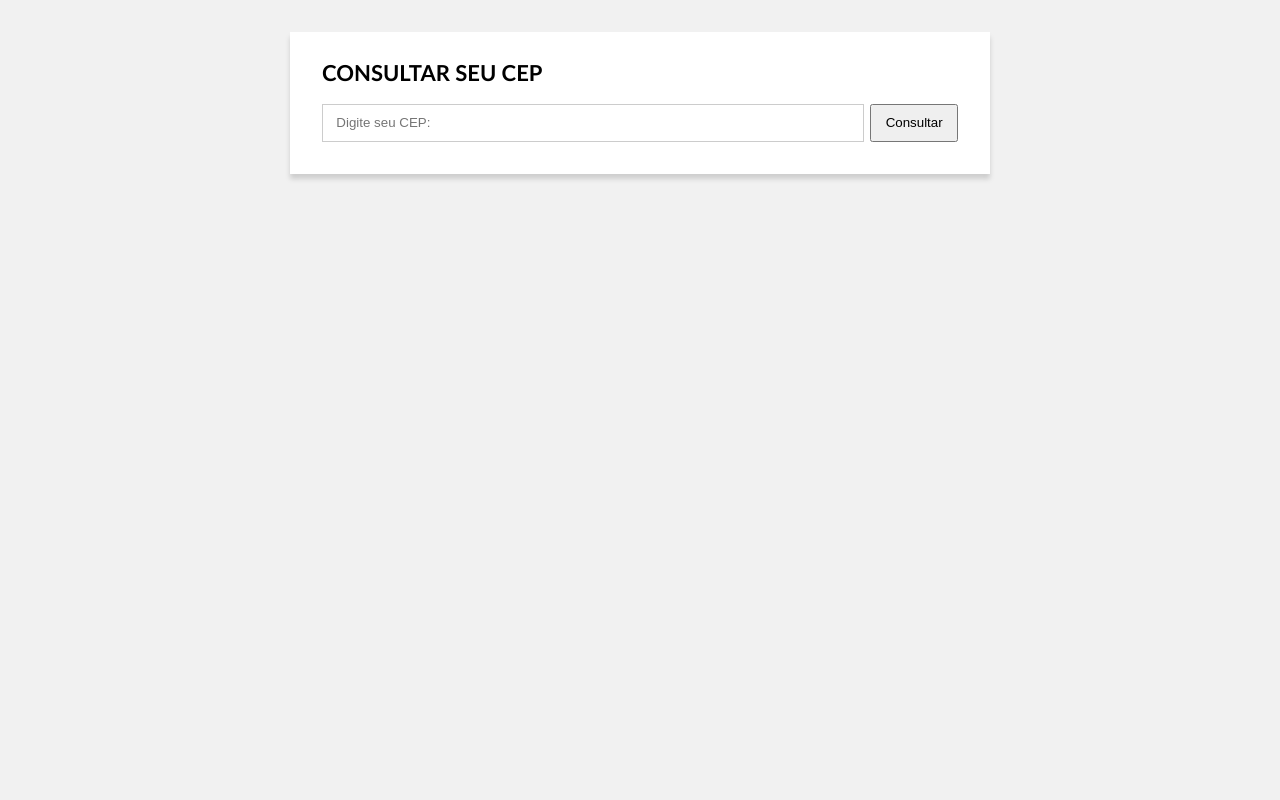
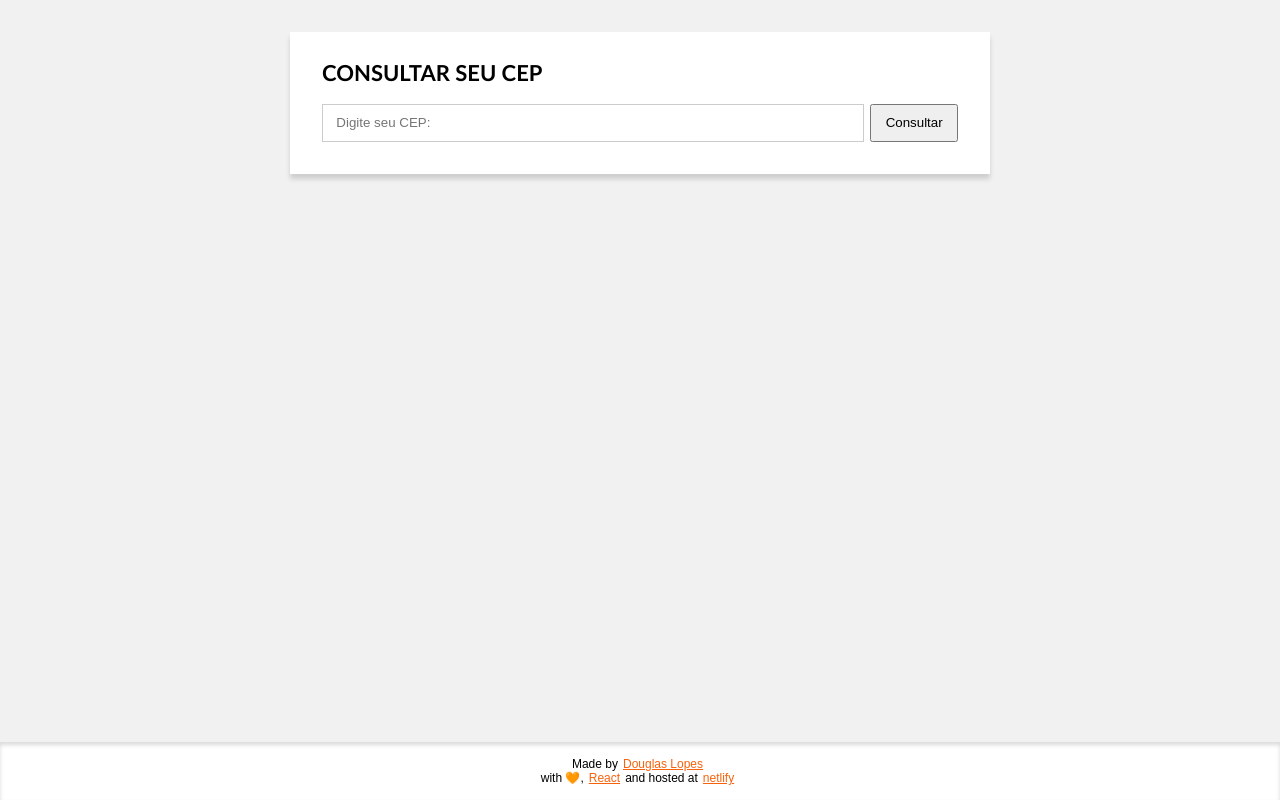
Before and after one commit to DouglasAmarelo/react-via-cep, a React (Create React App) app: page / in a window 1280 px wide. Built offline with nearby package versions, Linux system fonts and the light colour scheme.

Commit message:
:shoe: - Inclusão do componente Footer

```diff
--- a/src/App.js
+++ b/src/App.js
@@ -5,6 +5,7 @@ import GlobalStyles from './components/styles/global';
 import Form from './components/Form';
 import Map from './components/Map';
 import Address from './components/Address';
+import Footer from './components/Footer';
 
 function App() {
 	const [closeCard, setCloseCard] = useState(true);
@@ -41,6 +42,8 @@ function App() {
 					</>
 				)}
 			</Card>
+
+			<Footer />
 		</div>
 	);
 }
--- /dev/null
+++ b/src/components/Footer/index.js
@@ -0,0 +1,26 @@
+import React from 'react';
+import * as S from './styled';
+
+const Footer = () => {
+	return(
+		<S.Footer>
+			Made by
+			<S.Link href="https://douglasamarelo.com" title="Douglas Amarelo Lopes" >
+				Douglas Lopes
+			</S.Link>
+			<br />
+			with <S.Heart>
+				<span role="img" aria-label="love"> 🧡 </span>
+			</S.Heart>,
+			<S.Link href="https://pt-br.reactjs.org" title="React">
+				React
+			</S.Link>
+			and hosted at
+			<S.Link href="https://www.netlify.com" title="netlify">
+				netlify
+			</S.Link>
+		</S.Footer>
+	);
+};
+
+export default Footer;
--- /dev/null
+++ b/src/components/Footer/styled.js
@@ -0,0 +1,31 @@
+import styled from 'styled-components';
+
+export const Footer = styled.footer`
+	background-color: #fff;
+	bottom: 0;
+	box-shadow: inset 0 3px 4px 0 rgba(0, 0, 0, .150);
+	font-family: 'Arial';
+	font-size: 12px;
+	left: 0;
+	padding: 1.25em 5%;
+	position: fixed;
+	text-align: center;
+	width: 100%;
+`;
+
+export const Link = styled.a`
+	color: #f7630c;
+	display: inline-block;
+	padding: 0 5px;
+`;
+
+export const Heart = styled.span`
+	animation: pulse 1s infinite;
+	display: inline-block;
+
+	@keyframes pulse {
+		0%   { transform: scale(1); }
+		25%  { transform: scale(1.15); }
+		100% { transform: scale(1); }
+	}
+`;
--- a/src/components/styles/global.js
+++ b/src/components/styles/global.js
@@ -12,7 +12,7 @@ const GlobalStyles = createGlobalStyle`
 		overflow: auto;
 		padding: 0;
 
-		// Remove some map items
+		/* Remove some map items */
 		.gm-style-mtc {
 			display: none;
 			visibility: hidden;
@@ -22,6 +22,7 @@ const GlobalStyles = createGlobalStyle`
 	body {
 		background-color: #f1f1f1;
 		overflow-y: scroll;
+		padding-bottom: 60px;
 	}
 
 	/* Fonts */
```
Lines whose indentation alone changed are shown as unchanged.
